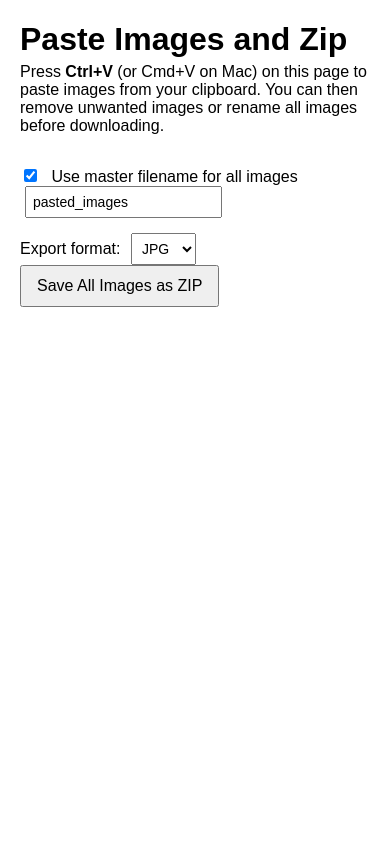
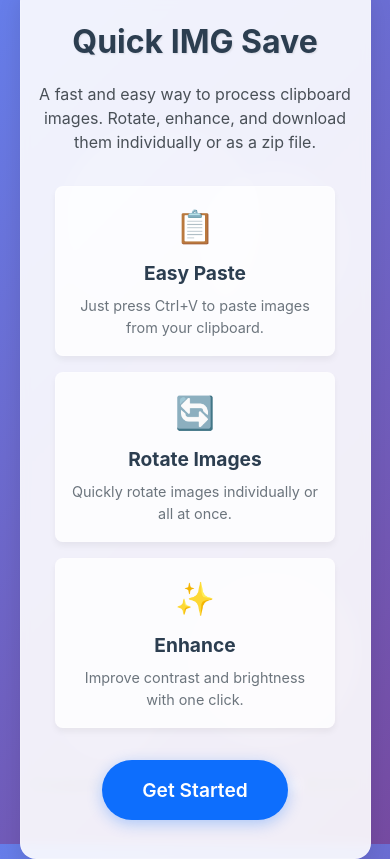
Before and after one commit to beatsaway/quickimgsave, a plain HTML site: page index.html in a window 390 px wide. Drawn offline with nearby package versions, Linux system fonts and the light colour scheme.

Commit message:
Update index.html

```diff
--- a/index.html
+++ b/index.html
@@ -1,292 +1,316 @@
-
 <!DOCTYPE html>
 <html lang="en">
 <head>
-  <meta charset="UTF-8" />
-  <title>Paste Images and Zip</title>
-  <!-- Include JSZip script (CDN link) -->
-  <script src="https://cdnjs.cloudflare.com/ajax/libs/jszip/3.10.1/jszip.min.js"></script>
-  <!-- Include FileSaver (CDN link) to save the zip file -->
-  <script src="https://cdnjs.cloudflare.com/ajax/libs/FileSaver.js/2.0.5/FileSaver.min.js"></script>
+  <meta charset="UTF-8">
+  <meta name="viewport" content="width=device-width, initial-scale=1.0">
+  <title>Quick IMG Save - Home</title>
   <style>
+    * {
+      margin: 0;
+      padding: 0;
+      box-sizing: border-box;
+    }
+
     body {
-      font-family: sans-serif;
-      margin: 20px;
+      font-family: -apple-system, BlinkMacSystemFont, "Segoe UI", Roboto, "Helvetica Neue", Arial, sans-serif;
+      background-color: #f0f2f5;
+      height: 100vh;
+      display: flex;
+      flex-direction: column;
+      justify-content: center;
+      align-items: center;
+      color: #212529;
+      line-height: 1.5;
+      overflow: hidden;
+      background: linear-gradient(135deg, #667eea 0%, #764ba2 100%);
+      position: relative;
     }
+
+    .container {
+      text-align: center;
+      background-color: rgba(255, 255, 255, 0.9);
+      padding: 3rem;
+      border-radius: 1rem;
+      box-shadow: 0 10px 25px rgba(0, 0, 0, 0.1);
+      max-width: 800px;
+      width: 90%;
+      z-index: 10;
+      position: relative;
+      backdrop-filter: blur(5px);
+      border: 1px solid rgba(255, 255, 255, 0.2);
+    }
+
     h1 {
-      margin-bottom: 5px;
+      font-size: 2.8rem;
+      margin-bottom: 1rem;
+      color: #2c3e50;
+      text-shadow: 1px 1px 2px rgba(0,0,0,0.1);
     }
+
     p {
-      margin-top: 0;
+      font-size: 1.2rem;
+      color: #495057;
+      margin-bottom: 2rem;
+      max-width: 600px;
+      margin-left: auto;
+      margin-right: auto;
     }
-    #imagesContainer {
-      display: flex;
-      flex-wrap: wrap;
-      gap: 10px;
-      margin-top: 10px;
-    }
-    .imageWrapper {
-      position: relative;
+
+    .btn {
       display: inline-block;
-    }
-    .imageWrapper img {
-      max-width: 200px;
-      height: auto;
-      border: 1px solid #ccc;
-      padding: 5px;
-    }
-    .removeBtn {
-      position: absolute;
-      top: 2px;
-      right: 2px;
-      background-color: rgba(255, 0, 0, 0.7);
-      color: #fff;
+      background-color: #0d6efd;
+      color: white;
+      padding: 1rem 2.5rem;
+      border-radius: 2rem;
+      font-size: 1.2rem;
+      font-weight: 600;
+      text-decoration: none;
+      transition: all 0.3s ease;
       border: none;
       cursor: pointer;
-      font-weight: bold;
+      box-shadow: 0 4px 15px rgba(13, 110, 253, 0.3);
+      position: relative;
+      overflow: hidden;
+    }
+
+    .btn:hover {
+      background-color: #0b5ed7;
+      transform: translateY(-3px);
+      box-shadow: 0 6px 20px rgba(13, 110, 253, 0.4);
+    }
+
+    .btn:active {
+      transform: translateY(0);
+      box-shadow: 0 4px 15px rgba(13, 110, 253, 0.3);
+    }
+
+    .features {
+      display: flex;
+      justify-content: center;
+      gap: 2rem;
+      margin: 2rem 0;
+      flex-wrap: wrap;
+    }
+
+    .feature {
+      background-color: rgba(255, 255, 255, 0.8);
+      padding: 1.5rem;
+      border-radius: 0.5rem;
+      width: 200px;
+      box-shadow: 0 4px 6px rgba(0, 0, 0, 0.05);
+      transition: all 0.3s ease;
+      border: 1px solid rgba(255, 255, 255, 0.2);
+    }
+
+    .feature:hover {
+      transform: translateY(-5px);
+      box-shadow: 0 8px 15px rgba(0, 0, 0, 0.1);
+    }
+
+    .feature h3 {
+      font-size: 1.2rem;
+      margin-bottom: 0.5rem;
+      color: #2c3e50;
+    }
+
+    .feature p {
+      font-size: 0.9rem;
+      margin-bottom: 0;
+      color: #6c757d;
+    }
+
+    .icon {
+      font-size: 2rem;
+      margin-bottom: 0.5rem;
+      color: #0d6efd;
+    }
+
+    .footer {
+      margin-top: 2rem;
+      font-size: 0.9rem;
+      color: rgba(255, 255, 255, 0.8);
+      position: absolute;
+      bottom: 1rem;
+    }
+
+    .footer a {
+      color: white;
+      text-decoration: none;
+      font-weight: 600;
+    }
+
+    .footer a:hover {
+      text-decoration: underline;
+    }
+
+    /* Floating shapes */
+    .shapes {
+      position: absolute;
+      width: 100%;
+      height: 100%;
+      overflow: hidden;
+    }
+
+    .shape {
+      position: absolute;
+      background: rgba(255, 255, 255, 0.1);
       border-radius: 50%;
-      width: 24px;
-      height: 24px;
-      text-align: center;
-      line-height: 22px;
+      animation: float 15s infinite linear;
     }
-    .filename {
-      font-size: 12px;
-      margin-top: 5px;
-      word-break: break-all;
-      max-width: 200px;
+
+    .shape:nth-child(1) {
+      width: 200px;
+      height: 200px;
+      top: 10%;
+      left: 5%;
+      animation-duration: 25s;
     }
-    .controls {
-      margin-top: 15px;
+
+    .shape:nth-child(2) {
+      width: 150px;
+      height: 150px;
+      top: 20%;
+      right: 10%;
+      animation-duration: 30s;
+      animation-delay: 5s;
     }
-    .controls label {
-      display: inline-block;
-      margin-right: 6px;
+
+    .shape:nth-child(3) {
+      width: 180px;
+      height: 180px;
+      bottom: 15%;
+      right: 15%;
+      animation-duration: 22s;
+      animation-delay: 2s;
     }
-    .controls input {
-      padding: 6px;
-      font-size: 14px;
-      margin-right: 10px;
+
+    .shape:nth-child(4) {
+      width: 100px;
+      height: 100px;
+      bottom: 10%;
+      left: 15%;
+      animation-duration: 18s;
+      animation-delay: 7s;
     }
-    .controls select {
-      margin-right: 10px;
-      padding: 6px;
-      font-size: 14px;
+
+    @keyframes float {
+      0% {
+        transform: translate(0, 0) rotate(0deg);
+      }
+      25% {
+        transform: translate(50px, 50px) rotate(90deg);
+      }
+      50% {
+        transform: translate(0, 100px) rotate(180deg);
+      }
+      75% {
+        transform: translate(-50px, 50px) rotate(270deg);
+      }
+      100% {
+        transform: translate(0, 0) rotate(360deg);
+      }
     }
-    #saveZipBtn {
-      padding: 10px 15px;
-      font-size: 16px;
-      cursor: pointer;
+
+    /* Responsive adjustments */
+    @media (max-width: 768px) {
+      h1 {
+        font-size: 2rem;
+      }
+
+      p {
+        font-size: 1rem;
+      }
+
+      .features {
+        gap: 1rem;
+      }
+
+      .feature {
+        width: 160px;
+        padding: 1rem;
+      }
     }
-    .checkbox-container {
-      margin: 15px 0;
-    }
-    .filename-input {
-      margin-left: 5px;
-    }
-    .custom-filename-input {
-      width: 190px;
-      margin-top: 5px;
-      padding: 4px;
-      font-size: 12px;
+
+    @media (max-width: 480px) {
+      .container {
+        padding: 2rem 1rem;
+      }
+
+      .features {
+        flex-direction: column;
+        align-items: center;
+      }
+
+      .feature {
+        width: 100%;
+        max-width: 280px;
+      }
     }
   </style>
 </head>
 <body>
-  <h1>Paste Images and Zip</h1>
-  <p>
-    Press <strong>Ctrl+V</strong> (or Cmd+V on Mac) on this page to paste images
-    from your clipboard. You can then remove unwanted images or rename all images
-    before downloading.
-  </p>
+  <div class="shapes">
+    <div class="shape"></div>
+    <div class="shape"></div>
+    <div class="shape"></div>
+    <div class="shape"></div>
+  </div>
 
-  <!-- Container for pasted images -->
-  <div id="imagesContainer"></div>
+  <div class="container">
+    <h1>Quick IMG Save</h1>
+    <p>A fast and easy way to process clipboard images. Rotate, enhance, and download them individually or as a zip file.</p>
 
-  <!-- Controls: ZIP filename, format, and button -->
-  <div class="controls">
-    <div class="checkbox-container">
-      <input type="checkbox" id="useMasterName" checked>
-      <label for="useMasterName">Use master filename for all images</label>
-      <input type="text" id="zipName" value="pasted_images" class="filename-input">
+    <div class="features">
+      <div class="feature">
+        <div class="icon">📋</div>
+        <h3>Easy Paste</h3>
+        <p>Just press Ctrl+V to paste images from your clipboard.</p>
+      </div>
+
+      <div class="feature">
+        <div class="icon">🔄</div>
+        <h3>Rotate Images</h3>
+        <p>Quickly rotate images individually or all at once.</p>
+      </div>
+
+      <div class="feature">
+        <div class="icon">✨</div>
+        <h3>Enhance</h3>
+        <p>Improve contrast and brightness with one click.</p>
+      </div>
     </div>
 
-    <label for="formatSelect">Export format:</label>
-    <select id="formatSelect">
-      <option value="jpg" selected>JPG</option>
-      <option value="png">PNG</option>
-    </select>
+    <a href="quickimgsave_v1_02/index.html" class="btn">Get Started</a>
+  </div>
 
-    <button id="saveZipBtn">Save All Images as ZIP</button>
+  <div class="footer">
+    <p>Created by 🐢 <a href="https://www.youtube.com/@tortorkeneducation">Tortorken Education</a> ©2025</p>
   </div>
 
   <script>
-    // We'll store each image as an object: { id, dataURL, filename, customFilename }
-    let imagesArray = [];
-
-    // Listen for paste events anywhere on the page
-    document.addEventListener('paste', (event) => {
-      const clipboardItems = event.clipboardData?.items;
-      if (!clipboardItems) return;
-
-      for (let i = 0; i < clipboardItems.length; i++) {
-        const item = clipboardItems[i];
-        // If the item is an image
-        if (item.type.indexOf('image') !== -1) {
-          const blob = item.getAsFile();
-          if (blob) {
-            const reader = new FileReader();
-            reader.onload = function(e) {
-              // Create an ID (timestamp-based or random)
-              const uniqueId = Date.now() + '-' + Math.floor(Math.random() * 100000);
-
-              // Store the data URL and filename in our array
-              const dataURL = e.target.result;
-              let filename = blob.name || `image-${uniqueId}`;
-
-              // Remove extension if present (we'll add our own later)
-              filename = filename.replace(/\.[^/.]+$/, "");
-
-              imagesArray.push({
-                id: uniqueId,
-                dataURL: dataURL,
-                filename: filename,
-                customFilename: filename // Initialize customFilename with the original filename
-              });
-
-              // Render it in the DOM
-              addImageToDOM(uniqueId, dataURL, filename);
-            };
-            reader.readAsDataURL(blob);
-          }
-        }
-      }
+    // Add a small animation to the button
+    const btn = document.querySelector('.btn');
+    btn.addEventListener('mouseover', () => {
+      btn.style.transform = 'translateY(-3px)';
     });
 
-    // Helper: Add an image to the page with a remove button and filename
-    function addImageToDOM(id, dataURL, filename) {
-      const container = document.getElementById('imagesContainer');
+    btn.addEventListener('mouseout', () => {
+      btn.style.transform = 'translateY(0)';
+    });
 
-      // Wrapper div
-      const wrapper = document.createElement('div');
-      wrapper.className = 'imageWrapper';
-      wrapper.dataset.id = id; // store the ID in the dataset
+    // Make the shapes move randomly on mouse movement
+    document.addEventListener('mousemove', (e) => {
+      const shapes = document.querySelectorAll('.shape');
+      const x = e.clientX / window.innerWidth;
+      const y = e.clientY / window.innerHeight;
 
-      // The image
-      const img = document.createElement('img');
-      img.src = dataURL;
+      shapes.forEach((shape, index) => {
+        const factor = (index + 1) * 10;
+        const offsetX = (x - 0.5) * factor;
+        const offsetY = (y - 0.5) * factor;
 
-      // Filename input
-      const filenameInput = document.createElement('input');
-      filenameInput.type = 'text';
-      filenameInput.className = 'custom-filename-input';
-      filenameInput.value = filename;
-      filenameInput.placeholder = 'Enter filename';
-      filenameInput.addEventListener('change', (e) => {
-        // Update the customFilename in our array when user changes it
-        const imageObj = imagesArray.find(img => img.id === id);
-        if (imageObj) {
-          imageObj.customFilename = e.target.value.trim() || imageObj.filename;
-        }
-      });
-
-      // Remove button
-      const removeBtn = document.createElement('button');
-      removeBtn.textContent = '×';
-      removeBtn.className = 'removeBtn';
-      removeBtn.addEventListener('click', () => {
-        removeImageById(id);
-      });
-
-      wrapper.appendChild(img);
-      wrapper.appendChild(removeBtn);
-      wrapper.appendChild(filenameInput);
-      container.appendChild(wrapper);
-    }
-
-    // Helper: Remove an image by its ID from both DOM and our array
-    function removeImageById(id) {
-      // Remove from the array
-      imagesArray = imagesArray.filter((imgObj) => imgObj.id !== id);
-
-      // Remove from DOM
-      const wrapper = document.querySelector(`.imageWrapper[data-id='${id}']`);
-      if (wrapper) {
-        wrapper.remove();
-      }
-    }
-
-    // Helper: Convert any dataURL to a chosen format (jpg/png)
-    function convertDataURL(originalDataURL, format = 'jpg', quality = 0.9) {
-      return new Promise((resolve) => {
-        const img = new Image();
-        img.crossOrigin = 'Anonymous'; // In case needed
-        img.onload = () => {
-          // Create an off-screen canvas
-          const canvas = document.createElement('canvas');
-          canvas.width = img.width;
-          canvas.height = img.height;
-          const ctx = canvas.getContext('2d');
-          // Draw the image
-          ctx.drawImage(img, 0, 0);
-
-          // Use "image/png" or "image/jpeg"
-          let mimeType = (format === 'png') ? 'image/png' : 'image/jpeg';
-          const convertedDataURL = canvas.toDataURL(mimeType, quality);
-          resolve(convertedDataURL);
-        };
-        img.src = originalDataURL;
-      });
-    }
-
-    // On click: convert images (if needed), ZIP, and download
-    const saveZipBtn = document.getElementById('saveZipBtn');
-    const formatSelect = document.getElementById('formatSelect');
-    const zipNameInput = document.getElementById('zipName');
-    const useMasterNameCheckbox = document.getElementById('useMasterName');
-
-    saveZipBtn.addEventListener('click', async () => {
-      if (imagesArray.length === 0) {
-        alert('No images to save!');
-        return;
-      }
-
-      const chosenFormat = formatSelect.value; // "jpg" or "png"
-      const useMasterName = useMasterNameCheckbox.checked;
-      const masterFilename = zipNameInput.value.trim() || 'pasted_images';
-
-      // Convert all images to chosen format
-      const convertedDataURLs = await Promise.all(
-        imagesArray.map((imgObj) => convertDataURL(imgObj.dataURL, chosenFormat))
-      );
-
-      // Create a new JSZip instance
-      const zip = new JSZip();
-
-      // Add each converted image to the ZIP
-      convertedDataURLs.forEach((dataURL, index) => {
-        const base64Data = dataURL.split(',')[1];
-        const extension = (chosenFormat === 'png') ? 'png' : 'jpg';
-
-        let filename;
-        if (useMasterName) {
-          filename = `${masterFilename}${index + 1}.${extension}`;
-        } else {
-          // Use custom filename with new extension
-          filename = `${imagesArray[index].customFilename}.${extension}`;
-        }
-
-        zip.file(filename, base64Data, { base64: true });
-      });
-
-      // Generate the ZIP and prompt download
-      zip.generateAsync({ type: 'blob' }).then((content) => {
-        const zipFilename = useMasterName
-          ? `${masterFilename}.zip`
-          : `images_${new Date().toISOString().slice(0, 10)}.zip`;
-        saveAs(content, zipFilename);
+        shape.style.transform = `translate(${offsetX}px, ${offsetY}px)`;
       });
     });
   </script>
 </body>
-</html>
```
